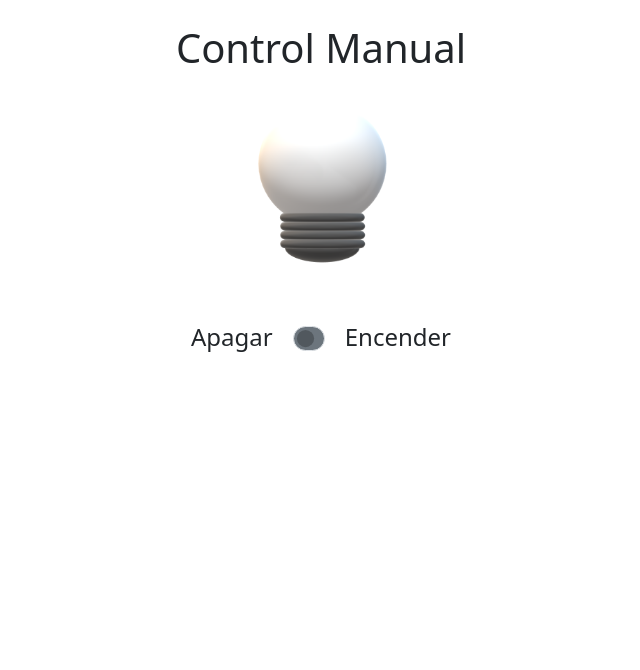
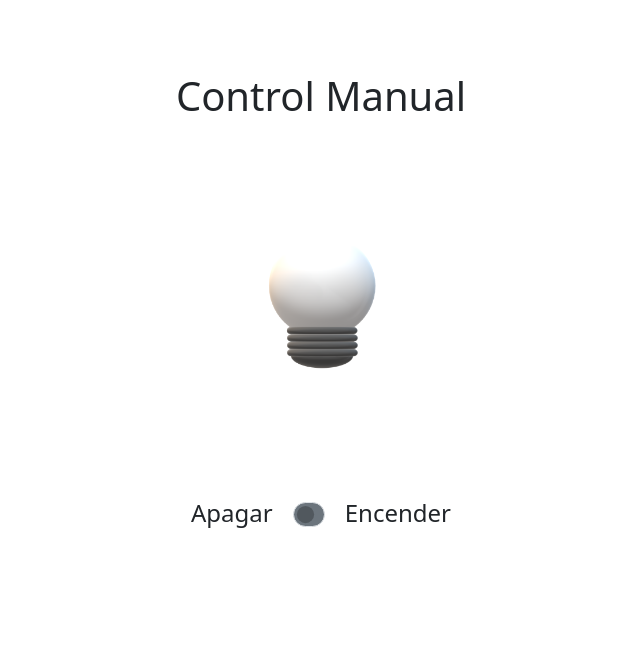
Before and after one commit to RamonLGDaw/flask_pyLightControl, a Flask app: page / in a window 1280 px wide. Shown: the part 56-726 px from the top of the page, without its empty margins (319-959 px from the left). Run offline with Flask 3, Linux system fonts and the light colour scheme.

Commit message:
tamaño bombilla 500px

```diff
--- a/static/style.css
+++ b/static/style.css
@@ -1,14 +1,28 @@
 .navbar-brand {
-    color: #FFD700 !important; /* Amarillo brillante */
+    color: #FFD700 !important;
+    /* Amarillo brillante */
     font-weight: bold;
-    text-shadow: 0px 0px 10px rgba(255, 215, 0, 0.8); /* Efecto de luz */
+    text-shadow: 0px 0px 10px rgba(255, 215, 0, 0.8);
+    /* Efecto de luz */
 }
 
 .navbar-nav .nav-link {
-    color: rgba(255, 255, 255, 0.918) !important; /* Blanco tenue para todos */
-    transition: color 0.3s ease-in-out; /* Transición suave */
+    color: rgba(255, 255, 255, 0.918) !important;
+    /* Blanco tenue para todos */
+    transition: color 0.3s ease-in-out;
+    /* Transición suave */
 }
 
 .navbar-nav .nav-link:hover {
-    color: #FFD700 !important; /* Amarillo brillante al pasar el mouse */
+    color: #FFD700 !important;
+    /* Amarillo brillante al pasar el mouse */
 }
+
+
+/* Ajustes generales */
+.container {
+    display: flex;
+    flex-direction: column;
+    align-items: center;
+    justify-content: center;
+}
--- a/templates/index.html
+++ b/templates/index.html
@@ -3,17 +3,17 @@
 {% block content %}
 
 <div class="container mt-4 text-center">
-    <h1>Control Manual</h1>
+    <h1 class="my-5">Control Manual</h1>
 
-    <div class="d-flex flex-column align-items-center">
+    <div class="d-flex flex-column align-items-center my-5">
         <!-- Imagen de la bombilla -->
         <img id="bulbImage" src="{{ url_for('static', filename='bulb_off.png') }}"
-             alt="Bombilla apagada" width="600" style="max-width: 100%; height: auto;">
+             alt="Bombilla apagada" width="600" style="width: 500px; height: auto;">
 
         <!-- Switch deslizante centrado debajo de la bombilla -->
-        <div class="d-flex align-items-center mt-3">
+        <div class="d-flex align-items-center my-5">
             <span class="fs-4 me-3">Apagar</span>
-            <div class="form-check form-switch">
+            <div class="form-check form-switch my-5">
                 <input class="form-check-input custom-switch" type="checkbox" id="ledSwitch" onchange="toggleLED()">
             </div>
             <span class="fs-4 ms-3">Encender</span>
```
